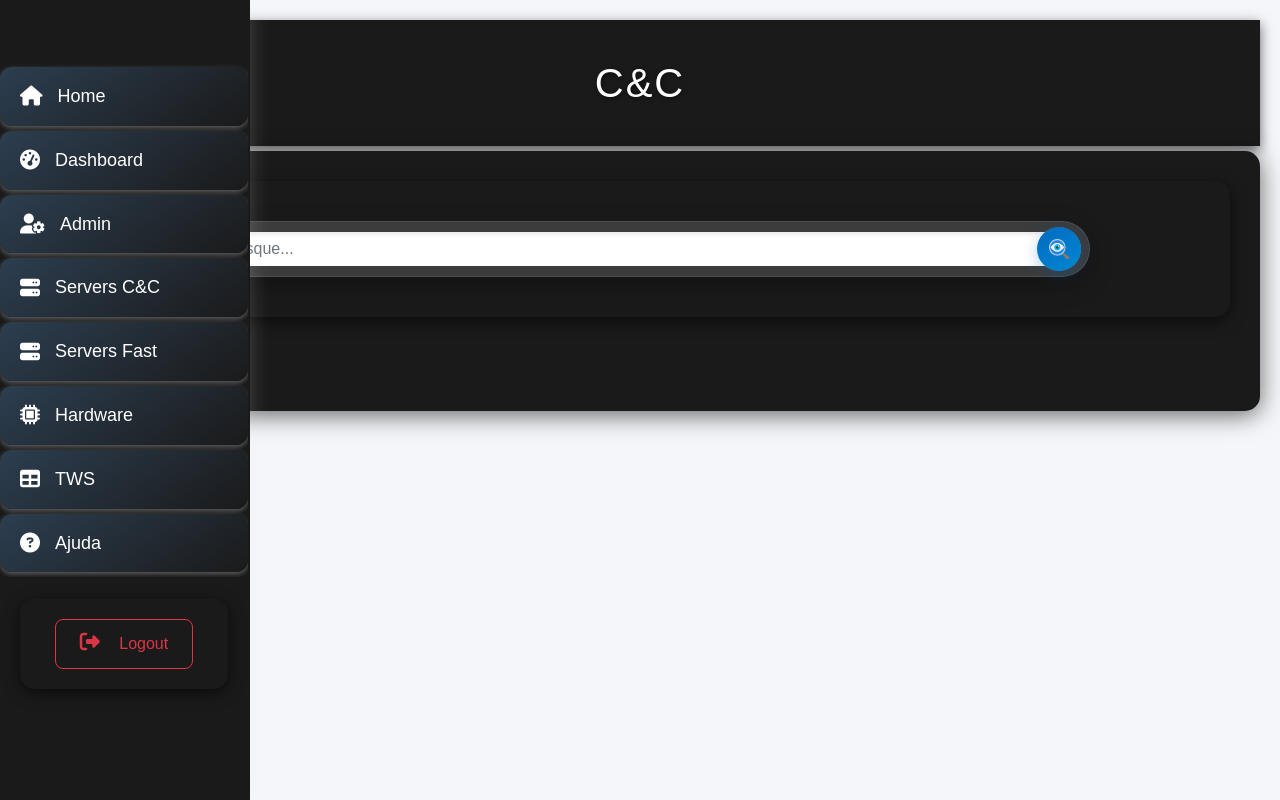
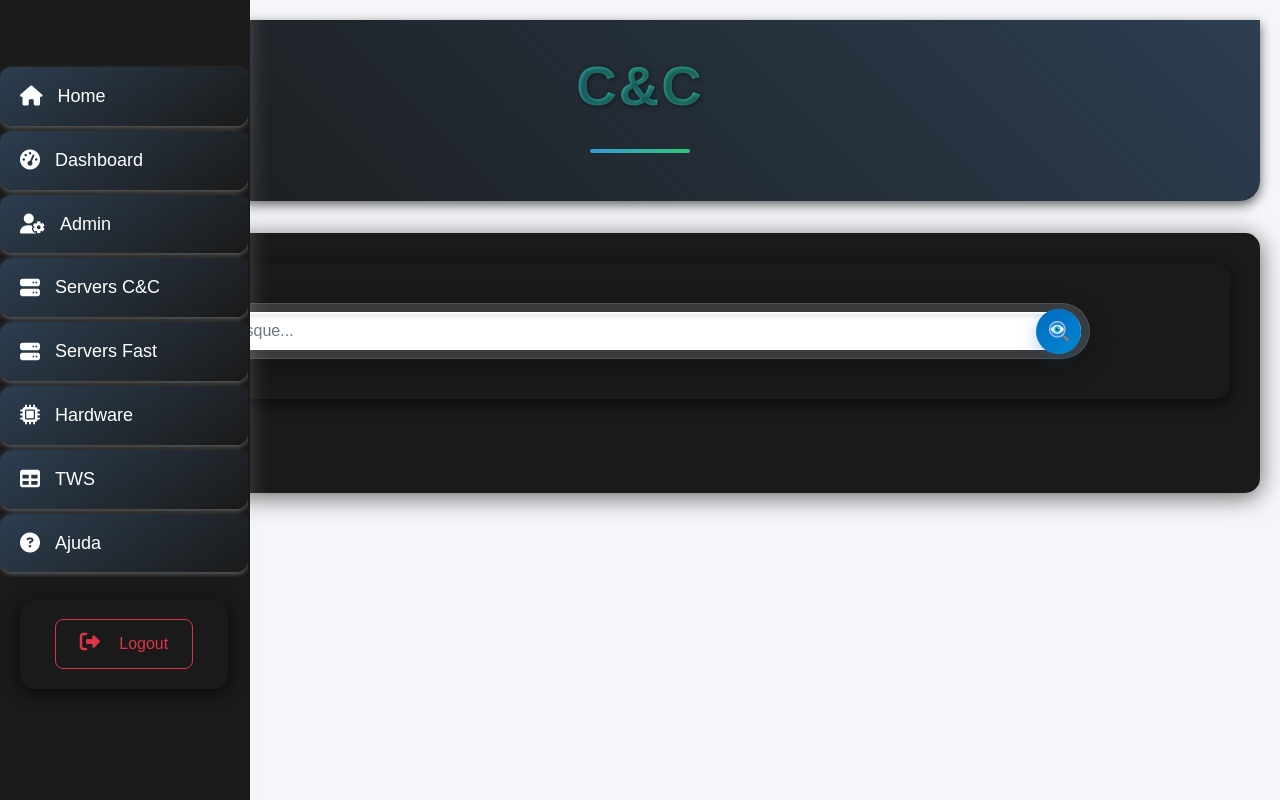
Before and after one commit to Thiago-Bosco/inventario, a Django app: page /home/ in a window 1280 px wide. Run offline with Django 5.2, Linux system fonts and the light colour scheme; a user stored in the database is signed in; some libraries are stand-ins or nearby versions.

Commit message:
Assistant checkpoint: Melhorar design da página principal
Assistant generated file changes:
- jobs/templates/jobs/index.html: Adicionar classes de estilo e melhorar o header
- static/css/style.css: Adicionar novos estilos

---

User prompt:

Como podemos melhorar nossa pagina principau em quesito de beleza ? atençao nao podemos modicicar nome de variavel nem url

Replit-Commit-Author: Assistant
Replit-Commit-Session-Id: 48148133-c264-4796-83ae-90a201f8e91c

```diff
--- a/jobs/templates/jobs/index.html
+++ b/jobs/templates/jobs/index.html
@@ -37,8 +37,9 @@
         </nav>
 
         <main class="content flex-grow-1">
-            <header>
-		   <h1 class="mt-4 mb-4 text-center">C&C</h1>
+            <header class="page-header">
+		   <h1 class="display-4 text-center text-gradient">C&C</h1>
+                <div class="header-underline"></div>
 	    </header>
             <div class="container">
                 <form id="search-form" method="post" class="mb-4">
--- a/static/css/style.css
+++ b/static/css/style.css
@@ -190,11 +190,80 @@ body {
     transition: margin-left .3s ease-in-out;
 }
 
+/* Header Estilizado */
+.page-header {
+    padding: 2rem 0;
+    margin-bottom: 2rem;
+    background: linear-gradient(45deg, #1a1a1a, #2c3e50);
+    border-radius: 0 0 20px 20px;
+}
+
+.text-gradient {
+    background: linear-gradient(45deg, #3498db, #2ecc71);
+    -webkit-background-clip: text;
+    -webkit-text-fill-color: transparent;
+    font-weight: 700;
+    letter-spacing: 2px;
+}
+
+.header-underline {
+    width: 100px;
+    height: 4px;
+    background: linear-gradient(45deg, #3498db, #2ecc71);
+    margin: 1rem auto;
+    border-radius: 2px;
+}
+
 /* Cards Modernos */
 .card {
-    border-radius: 8px;
-    box-shadow: 0 0 15px rgba(0,0,0,0.1);
-    transition: transform 0.3s ease;
+    border-radius: 15px;
+    background: rgba(255, 255, 255, 0.05);
+    backdrop-filter: blur(10px);
+    border: 1px solid rgba(255, 255, 255, 0.1);
+    box-shadow: 0 8px 32px rgba(0, 0, 0, 0.15);
+    transition: all 0.3s ease;
+}
+
+.card:hover {
+    transform: translateY(-5px);
+    box-shadow: 0 12px 40px rgba(0, 0, 0, 0.2);
+}
+
+/* Melhorias na Barra de Pesquisa */
+.search-bar {
+    background: rgba(255, 255, 255, 0.08);
+    border: 1px solid rgba(255, 255, 255, 0.1);
+    backdrop-filter: blur(12px);
+    border-radius: 20px;
+    padding: 1rem;
+    margin: 2rem auto;
+    max-width: 800px;
+}
+
+.search-bar input {
+    background: rgba(255, 255, 255, 0.95);
+    border-radius: 15px;
+    border: none;
+    padding: 1rem 1.5rem;
+    font-size: 1.1rem;
+    box-shadow: inset 0 2px 5px rgba(0, 0, 0, 0.1);
+}
+
+.search-bar button {
+    background: linear-gradient(45deg, #3498db, #2ecc71);
+    border-radius: 50%;
+    width: 45px;
+    height: 45px;
+    padding: 0;
+    display: flex;
+    align-items: center;
+    justify-content: center;
+    transition: all 0.3s ease;
+}
+
+.search-bar button:hover {
+    transform: rotate(90deg);
+    box-shadow: 0 0 15px rgba(52, 152, 219, 0.5);
 }
 
 .card:hover {
```
